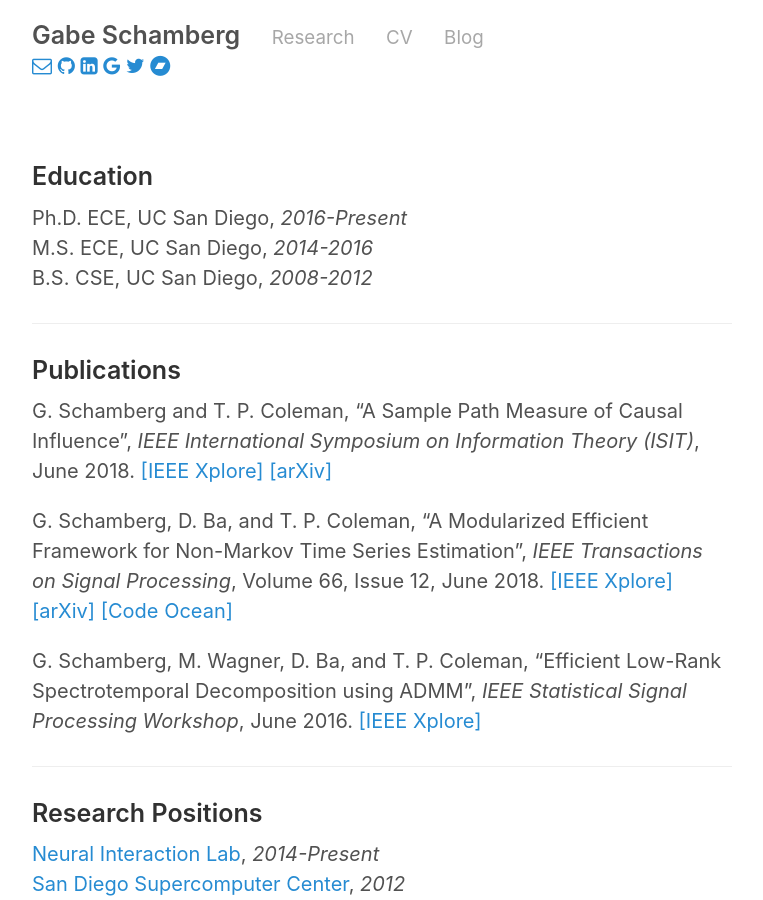
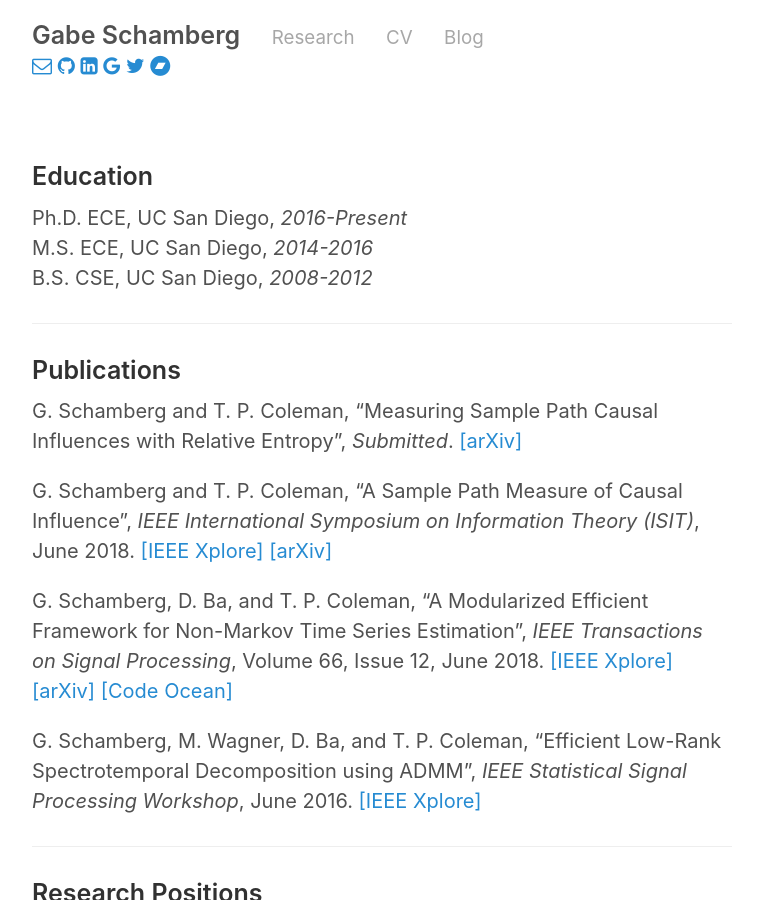
Before and after one commit to gabeschamberg/gabeschamberg.github.io, a Jekyll site: the page built from cv.md, in a window 1280 px wide and 900 px high. Shown: the whole window, without its empty margins (258-1021 px from the left). Built offline with Jekyll 4.4.1, drawn with Linux system fonts in a browser that asks for light colours.

Commit message:
Added new publication

```diff
--- a/cv.md
+++ b/cv.md
@@ -12,6 +12,9 @@ B.S. CSE, UC San Diego, *2008-2012*
 -----
 
 ### Publications
+
+G. Schamberg and T. P. Coleman, "Measuring Sample Path Causal Influences with Relative Entropy", *Submitted*.
+[[arXiv]](https://arxiv.org/abs/1810.05250)
 
 G. Schamberg and T. P. Coleman, "A Sample Path Measure of Causal Influence", *IEEE International Symposium on Information Theory (ISIT)*, June 2018.
 [[IEEE Xplore]](https://ieeexplore.ieee.org/document/8437627/)
```
Also changed, not shown: research.md (+2 -0 lines).
